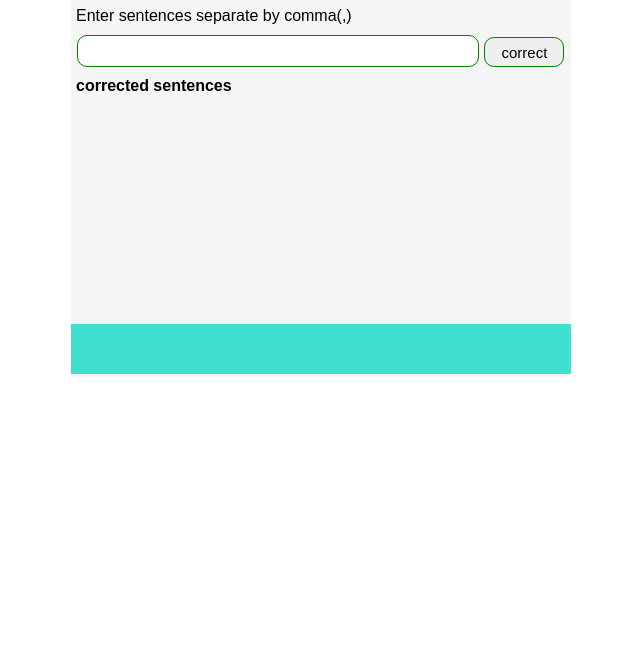
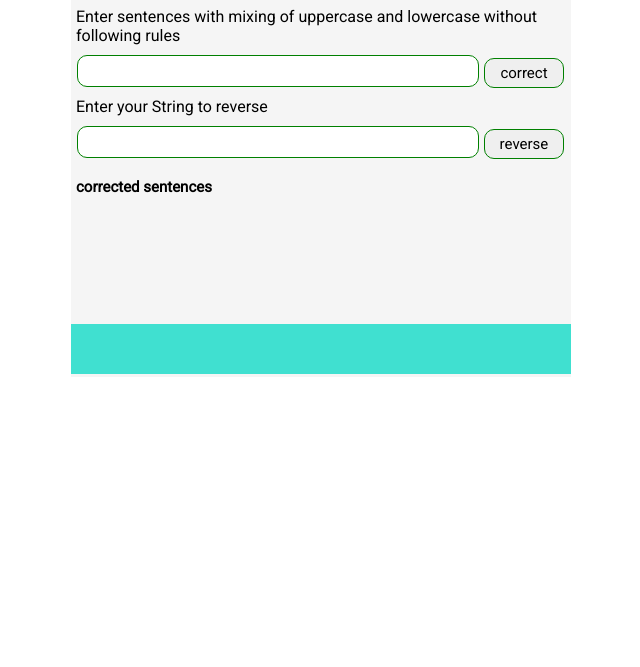
Before and after one commit to saidmtanzania/sentence-corr, a plain HTML site: page index.html in a window 1280 px wide. Shown: the part 133-800 px from the top of the page, without its empty margins (319-959 px from the left). Drawn offline with Linux system fonts and the light colour scheme.

Commit message:
initial changes

```diff
--- a/css/style.css
+++ b/css/style.css
@@ -1,7 +1,7 @@
 *{
     margin: 0;
     padding: 0;
-    font-family: sans-serif;
+    font-family: 'Roboto', sans-serif;
 }
 h1{
     text-align: center;
@@ -27,7 +27,7 @@ h1{
     padding-left: 5px;
 }
 .display-box{
-
+    width: 500px;
 }
 section,input{
     font-size: 20px;
@@ -61,3 +61,8 @@ button:active{
     top: 447px;
     text-align: center;
 }
+.text-box{
+    margin-top: 10px;
+    font-size: 15px;
+    margin-bottom: 20px;
+}
--- a/index.html
+++ b/index.html
@@ -4,6 +4,7 @@
     <meta charset="UTF-8">
     <meta http-equiv="X-UA-Compatible" content="IE=edge">
     <meta name="viewport" content="width=device-width, initial-scale=1.0">
+    <link href="https://fonts.googleapis.com/css2?family=Roboto&display=swap" rel="stylesheet">
     <link rel="stylesheet" href="./css/style.css">
     <title>sentence-corr</title>
 </head>
@@ -13,16 +14,20 @@
             <h1>AutoUpp-AutoLow</h1>
         </div>
         <div class="section">
-            <label for="sentences">Enter sentences separate by comma(,)</label>
-            <input type="text" name="sentences" id="sente">
-            <button type="submit" ondblclick="myTrans()">correct</button>
+            <label for="sente">Enter sentences with mixing of uppercase and lowercase without following rules</label>
+            <input type="text" id="sente">
+            <button type="button" onclick="myTrans('sente')">correct</button>
+            <label for="sente">Enter your String to reverse</label>
+            <input type="text" id="string">
+            <button type="button" onclick="reverse()">reverse</button>
             <div class="display-box">
-                <h4>corrected sentences</h4>
+                <h4 class="text-box">corrected sentences</h4>
                 <p id="disBox"></p>
+                <p id="dosBox"></p>
             </div>
         </div>
         <div class="footer"></div>
     </div>
-<script src="./js/custom.js"></script>
+<script src="./js/main.js"></script>
 </body>
 </html>
--- a/js/main.js
+++ b/js/main.js
@@ -1,7 +1,18 @@
 function myTrans(){
-    var string = document.getElementById('sente').value();
+    var string = document.getElementById('sente').value;
     string = string.replace( /([a-zA-Z])([a-zA-Z]+)/g, function(match, g1, g2) {
-    return g1.toUpperCase() + g2.toLowerCase();
-    });
-    document.getElementById('disBox').innerHTML= string;
+        return g1.toUpperCase() + g2.toLowerCase();
+        });
+        document.getElementById("sente").value="";
+        document.getElementById("disBox").innerHTML = string;
 }
+
+function reverse() {
+    var strRev = "";
+    var string = document.getElementById("string").value;
+    for (var i = string.length - 1; i >= 0; i--) {
+    strRev += string[i];
+    }
+    document.getElementById("string").value="";
+    document.getElementById('dosBox').innerHTML=strRev;
+    }
```
Also changed, not shown: 1 other file.
